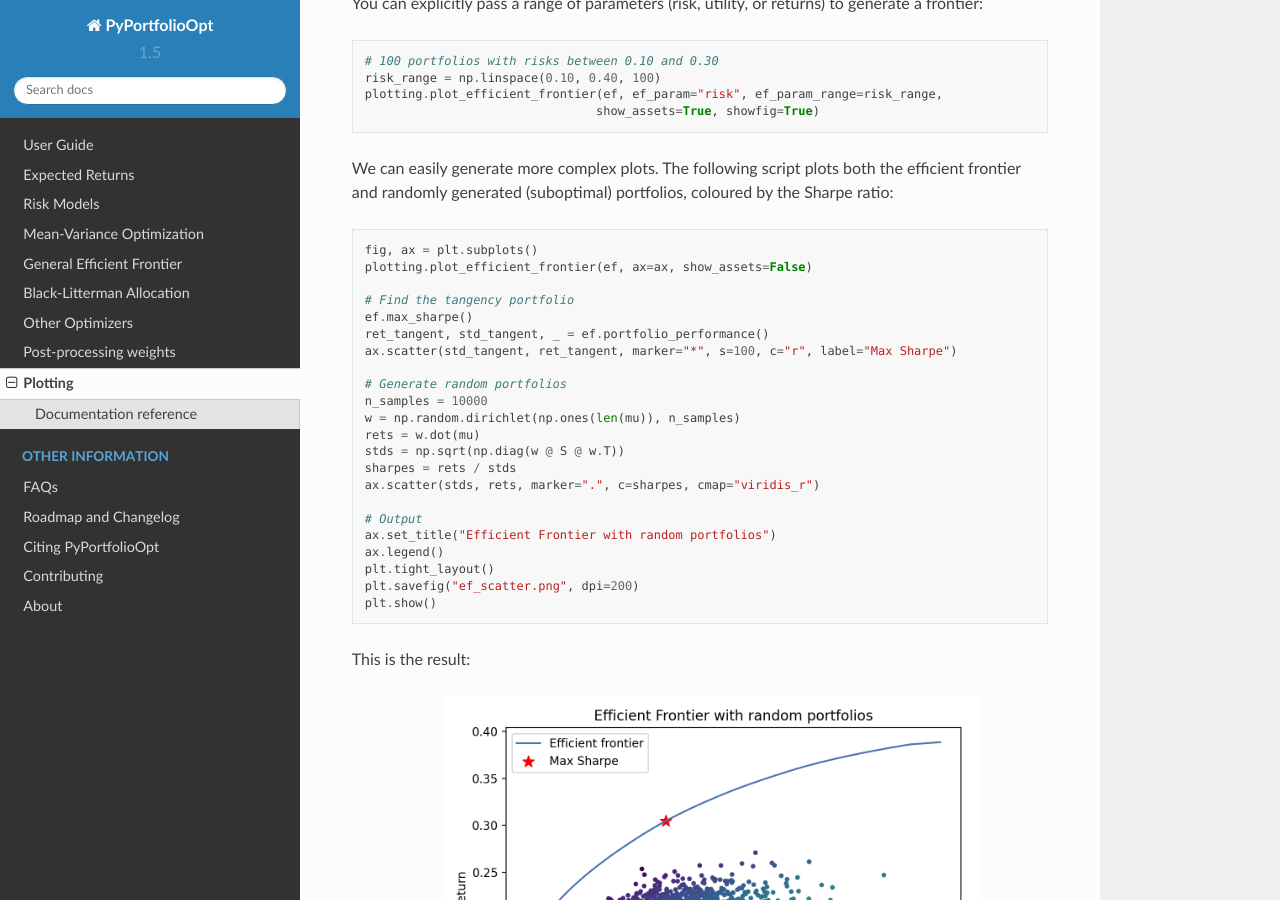
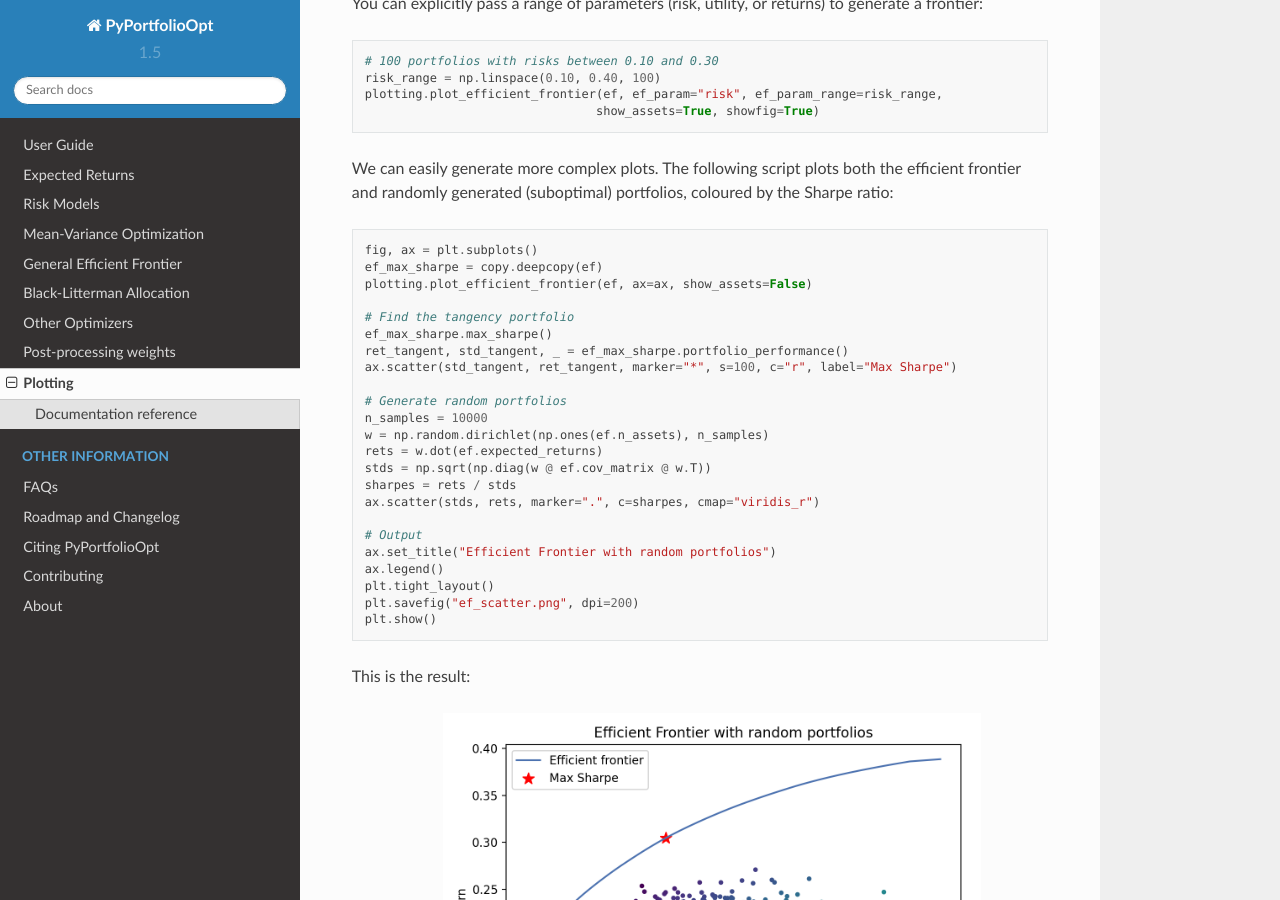
Before and after one commit to robertmartin8/PyPortfolioOpt, a Sphinx documentation site: the page built from docs/Plotting.rst, in a window 1280 px wide and 900 px high, scrolled down 1148 px. Built offline with Sphinx 7.4.7 and the Read the Docs theme 2.0.0, drawn with Linux system fonts in a browser that asks for light colours.

Commit message:
[docs] Fix plotting (issue 422)

```diff
--- a/docs/Plotting.rst
+++ b/docs/Plotting.rst
@@ -45,18 +45,19 @@
 randomly generated (suboptimal) portfolios, coloured by the Sharpe ratio::
 
     fig, ax = plt.subplots()
+    ef_max_sharpe = copy.deepcopy(ef)
     plotting.plot_efficient_frontier(ef, ax=ax, show_assets=False)
 
     # Find the tangency portfolio
-    ef.max_sharpe()
-    ret_tangent, std_tangent, _ = ef.portfolio_performance()
+    ef_max_sharpe.max_sharpe()
+    ret_tangent, std_tangent, _ = ef_max_sharpe.portfolio_performance()
     ax.scatter(std_tangent, ret_tangent, marker="*", s=100, c="r", label="Max Sharpe")
 
     # Generate random portfolios
     n_samples = 10000
-    w = np.random.dirichlet(np.ones(len(mu)), n_samples)
-    rets = w.dot(mu)
-    stds = np.sqrt(np.diag(w @ S @ w.T))
+    w = np.random.dirichlet(np.ones(ef.n_assets), n_samples)
+    rets = w.dot(ef.expected_returns)
+    stds = np.sqrt(np.diag(w @ ef.cov_matrix @ w.T))
     sharpes = rets / stds
     ax.scatter(stds, rets, marker=".", c=sharpes, cmap="viridis_r")
 
```
